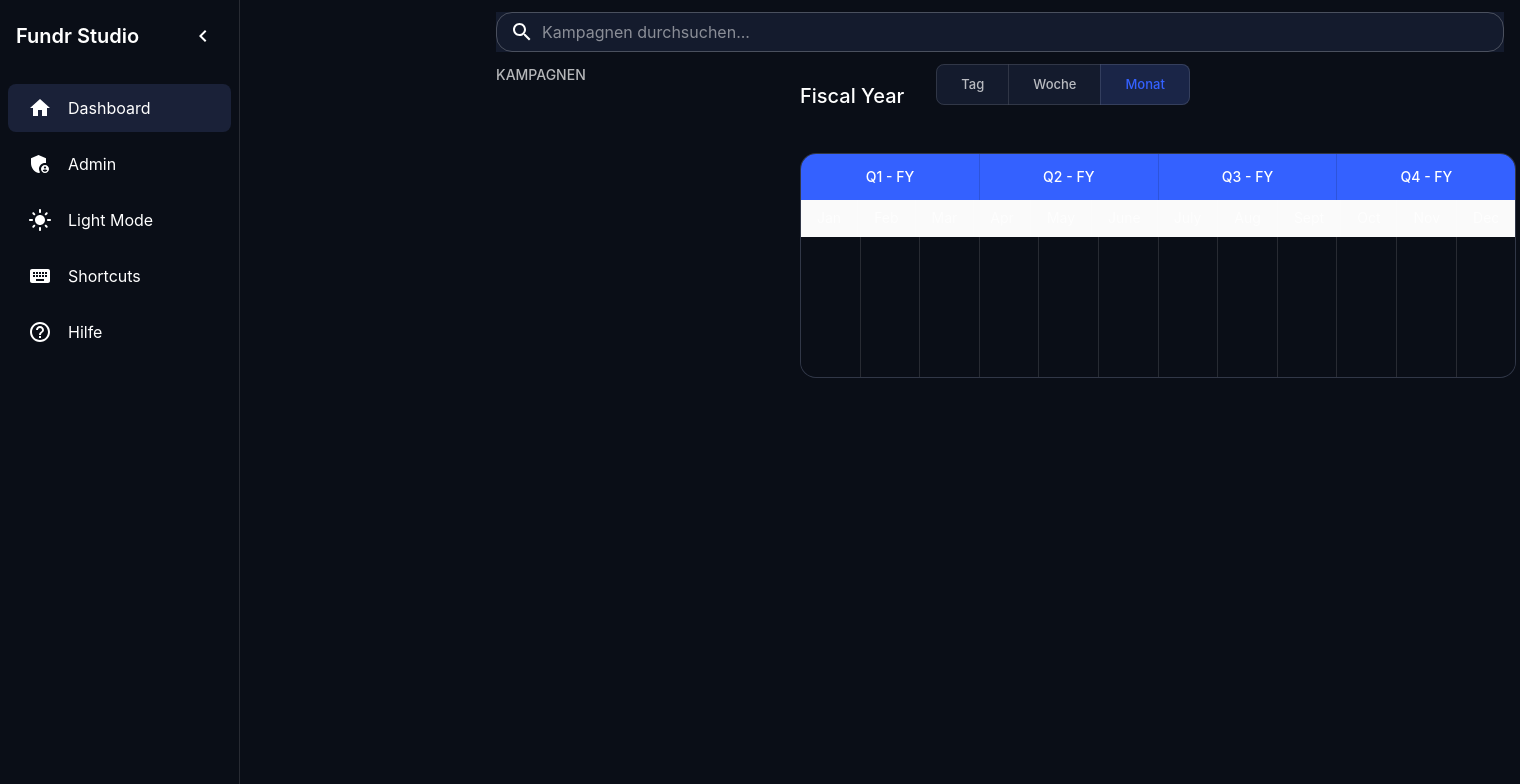
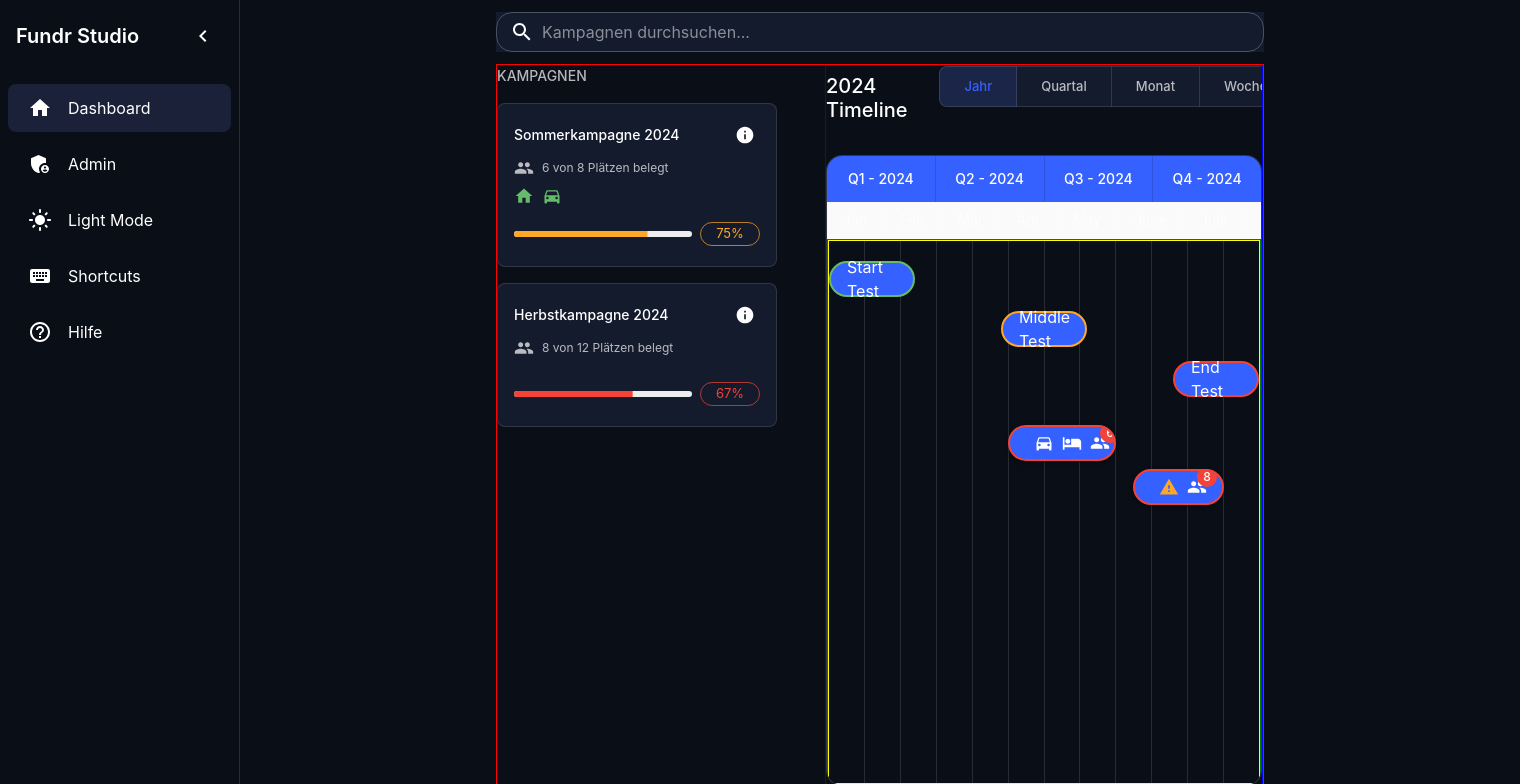
Before and after one commit to TIHAPIO/fundraiser-planner, a React app: page / in a window 1280 px wide. Shown: the top 784 px of the page, 1520 px wide, since content can reach past the window. Built offline with nearby package versions, Linux system fonts and the light colour scheme.

Commit message:
Update campaign management components and UI improvements

```diff
--- a/src/App.js
+++ b/src/App.js
@@ -39,6 +39,7 @@ import KeyboardIcon from '@mui/icons-material/Keyboard';
 
 import getTheme from './theme';
 import ErrorBoundary from './ErrorBoundary';
+import { mockCampaigns } from './data/mockData';
 
 // Lazy load components
 const CalendarView = React.lazy(() => import('./components/CalendarView'));
@@ -82,22 +83,6 @@ const ShortcutsDialog = ({ open, onClose }) => (
   </Dialog>
 );
 
-// Onboarding tour steps
-const TOUR_STEPS = [
-  {
-    target: '.dashboard-nav',
-    content: 'Hier finden Sie die Hauptnavigation für Dashboard und Admin-Bereich.',
-  },
-  {
-    target: '.search-bar',
-    content: 'Nutzen Sie die Suchfunktion, um schnell Kampagnen zu finden.',
-  },
-  {
-    target: '.timeline-view',
-    content: 'Die Timeline-Ansicht zeigt Ihre Kampagnen im Zeitverlauf.',
-  },
-];
-
 function App() {
   const [selectedWorkspace, setSelectedWorkspace] = useState('Team Captain');
   const [error, setError] = useState(null);
@@ -108,12 +93,24 @@ function App() {
   });
   const [searchQuery, setSearchQuery] = useState('');
   const [shortcutsOpen, setShortcutsOpen] = useState(false);
-  const [showTour, setShowTour] = useState(false);
+  const [filteredCampaigns, setFilteredCampaigns] = useState(mockCampaigns);
 
   // Save theme preference
   useEffect(() => {
     localStorage.setItem('darkMode', JSON.stringify(darkMode));
   }, [darkMode]);
+
+  // Filter campaigns based on search query
+  useEffect(() => {
+    if (searchQuery) {
+      const filtered = mockCampaigns.filter(campaign =>
+        campaign.name.toLowerCase().includes(searchQuery.toLowerCase())
+      );
+      setFilteredCampaigns(filtered);
+    } else {
+      setFilteredCampaigns(mockCampaigns);
+    }
+  }, [searchQuery]);
 
   // Keyboard shortcuts
   useEffect(() => {
@@ -164,11 +161,6 @@ function App() {
 
   const handleSearch = (event) => {
     setSearchQuery(event.target.value);
-  };
-
-  const handleTourComplete = () => {
-    localStorage.setItem('tourCompleted', 'true');
-    setShowTour(false);
   };
 
   const menuItems = [
@@ -240,7 +232,7 @@ function App() {
                 </IconButton>
               </Box>
 
-              <List className="dashboard-nav">
+              <List>
                 {menuItems.map((item) => (
                   <ListItem key={item.text} disablePadding>
                     <ListItemButton
@@ -314,7 +306,7 @@ function App() {
 
                 <ListItem disablePadding>
                   <ListItemButton
-                    onClick={() => setShowTour(true)}
+                    onClick={() => {}}
                     sx={{
                       minHeight: 48,
                       justifyContent: drawerOpen ? 'initial' : 'center',
@@ -341,6 +333,10 @@ function App() {
               component="main"
               sx={{
                 flexGrow: 1,
+                height: '100vh',
+                overflow: 'hidden',
+                display: 'flex',
+                flexDirection: 'column',
                 width: { sm: `calc(100% - ${drawerOpen ? DRAWER_WIDTH : theme.spacing(7)}px)` },
                 ml: { sm: `${drawerOpen ? DRAWER_WIDTH : theme.spacing(7)}px` },
                 mt: { xs: '48px', sm: 0 },
@@ -358,6 +354,7 @@ function App() {
                   height: '100%',
                   display: 'flex',
                   flexDirection: 'column',
+                  overflow: 'hidden',
                 }}
               >
                 {/* Search Bar */}
@@ -385,17 +382,22 @@ function App() {
                   />
                 </Box>
 
-                <Box sx={{ flexGrow: 1, minHeight: 0 }}>
+                <Box sx={{
+                  flexGrow: 1,
+                  overflow: 'hidden',
+                  display: 'flex',
+                  flexDirection: 'column',
+                }}>
                   <ErrorBoundary>
                     <Suspense fallback={<LoadingFallback />}>
                       {selectedWorkspace === 'Admin' ? (
                         <AdminChangeRequests />
                       ) : (
                         <CalendarView
+                          campaigns={filteredCampaigns}
                           onError={handleError}
                           drawerOpen={drawerOpen}
                           searchQuery={searchQuery}
-                          className="timeline-view"
                         />
                       )}
                     </Suspense>
@@ -426,40 +428,6 @@ function App() {
                 {error?.message}
               </Alert>
             </Snackbar>
-
-            {/* Onboarding Tour */}
-            {showTour && (
-              <Dialog
-                open={true}
-                onClose={handleTourComplete}
-                maxWidth="sm"
-                fullWidth
-              >
-                <DialogTitle>Willkommen bei Fundr Studio!</DialogTitle>
-                <DialogContent>
-                  <DialogContentText>
-                    Lassen Sie uns einen kurzen Rundgang durch die wichtigsten Funktionen machen.
-                  </DialogContentText>
-                  <Box sx={{ mt: 2 }}>
-                    {TOUR_STEPS.map((step, index) => (
-                      <Box key={index} sx={{ mb: 2 }}>
-                        <Typography variant="subtitle2" gutterBottom>
-                          {index + 1}. {step.target.replace('.', '')}
-                        </Typography>
-                        <Typography variant="body2">
-                          {step.content}
-                        </Typography>
-                      </Box>
-                    ))}
-                  </Box>
-                </DialogContent>
-                <Box sx={{ p: 2 }}>
-                  <Button onClick={handleTourComplete} variant="contained">
-                    Tour beenden
-                  </Button>
-                </Box>
-              </Dialog>
-            )}
           </Box>
         </ErrorBoundary>
       </LocalizationProvider>
--- a/src/components/CalendarView.js
+++ b/src/components/CalendarView.js
@@ -1,4 +1,4 @@
-import React, { useState } from 'react';
+import React, { useState, useEffect, useCallback } from 'react';
 import PropTypes from 'prop-types';
 import {
   Box,
@@ -13,31 +13,21 @@ import TimeUnitSelector from './TimeUnitSelector';
 import CampaignSidebar from './CampaignSidebar';
 import CampaignDetailsDialog from './CampaignDetailsDialog';
 import GroupIcon from '@mui/icons-material/Group';
+import DirectionsCarIcon from '@mui/icons-material/DirectionsCar';
+import HotelIcon from '@mui/icons-material/Hotel';
+import WarningIcon from '@mui/icons-material/Warning';
 
 const CalendarView = ({ campaigns = [], onError }) => {
   const theme = useTheme();
-  const [timeUnit, setTimeUnit] = useState('month');
+  const [timeUnit, setTimeUnit] = useState('year');
   const [selectedCampaign, setSelectedCampaign] = useState(null);
   const [detailsOpen, setDetailsOpen] = useState(false);
+  const [currentYear] = useState(() => {
+    const firstCampaign = campaigns[0];
+    return firstCampaign ? new Date(firstCampaign.startDate).getFullYear() : new Date().getFullYear();
+  });
 
-  const months = [
-    'Jan', 'Feb', 'Mar', 'Apr', 'May', 'June',
-    'July', 'Aug', 'Sept', 'Oct', 'Nov', 'Dec'
-  ];
-
-  const quarters = [
-    { label: 'Q1 - FY', months: [0, 1, 2] },
-    { label: 'Q2 - FY', months: [3, 4, 5] },
-    { label: 'Q3 - FY', months: [6, 7, 8] },
-    { label: 'Q4 - FY', months: [9, 10, 11] },
-  ];
-
-  const handleCampaignClick = (campaign) => {
-    setSelectedCampaign(campaign);
-    setDetailsOpen(true);
-  };
-
-  const getCampaignPosition = (startDate, endDate) => {
+  const getCampaignPosition = useCallback((startDate, endDate) => {
     try {
       const start = new Date(startDate);
       const end = new Date(endDate);
@@ -46,28 +36,95 @@ const CalendarView = ({ campaigns = [], onError }) => {
         throw new Error('Invalid date format');
       }
 
-      const startMonth = start.getMonth();
-      const endMonth = end.getMonth();
+      // Calculate position based on the full year
+      const yearStart = new Date(currentYear, 0, 1);
+      const totalDays = 365; // Use fixed number of days
 
-      const startPercentage = (startMonth / 12) * 100;
-      const duration = ((endMonth - startMonth + 1) / 12) * 100;
+      const startDay = Math.floor((start - yearStart) / (1000 * 60 * 60 * 24));
+      const endDay = Math.floor((end - yearStart) / (1000 * 60 * 60 * 24));
 
-      return {
+      const startPercentage = (startDay / totalDays) * 100;
+      const widthPercentage = ((endDay - startDay + 1) / totalDays) * 100;
+
+      const position = {
         left: `${startPercentage}%`,
-        width: `${duration}%`,
+        width: `${widthPercentage}%`,
       };
+
+      console.log('Campaign position calculation:', {
+        name: campaigns.find(c => c.startDate === startDate)?.name,
+        startDate,
+        endDate,
+        startDay,
+        endDay,
+        startPercentage,
+        widthPercentage,
+        position
+      });
+
+      return position;
     } catch (error) {
       onError?.(error);
       return { left: '0%', width: '0%' };
     }
+  }, [campaigns, currentYear, onError]);
+
+  // Debug logging
+  useEffect(() => {
+    console.log('Current Year:', currentYear);
+    console.log('Campaigns:', campaigns.map(c => ({
+      name: c.name,
+      startDate: c.startDate,
+      endDate: c.endDate,
+      position: getCampaignPosition(c.startDate, c.endDate)
+    })));
+  }, [campaigns, currentYear, getCampaignPosition]);
+
+  const months = [
+    'Jan', 'Feb', 'Mar', 'Apr', 'May', 'June',
+    'July', 'Aug', 'Sept', 'Oct', 'Nov', 'Dec'
+  ];
+
+  const quarters = [
+    { label: `Q1 - ${currentYear}`, months: [0, 1, 2] },
+    { label: `Q2 - ${currentYear}`, months: [3, 4, 5] },
+    { label: `Q3 - ${currentYear}`, months: [6, 7, 8] },
+    { label: `Q4 - ${currentYear}`, months: [9, 10, 11] },
+  ];
+
+  const handleTimeUnitChange = (newUnit) => {
+    setTimeUnit(newUnit);
   };
 
-  const getCapacityColor = (registered, total) => {
-    const percentage = (registered / total) * 100;
-    if (percentage >= 100) return theme.palette.success.main;
-    if (percentage >= 75) return theme.palette.warning.main;
-    if (percentage >= 50) return theme.palette.error.main;
-    return theme.palette.grey[400];
+  const handleCampaignClick = (campaign) => {
+    setSelectedCampaign(campaign);
+    setDetailsOpen(true);
+  };
+
+  const getFundraiserStatusColor = (campaign) => {
+    const percentage = (campaign.registeredFundraisers / campaign.capacity) * 100;
+    if (percentage >= 80) return theme.palette.success.main;
+    return theme.palette.error.main;
+  };
+
+  const getResourceWarnings = (campaign) => {
+    const warnings = [];
+
+    const fundraiserPercentage = (campaign.registeredFundraisers / campaign.capacity) * 100;
+    if (fundraiserPercentage < 50) {
+      warnings.push('Unterbelegung: Weniger als 50% der Plätze belegt');
+    } else if (fundraiserPercentage > 90) {
+      warnings.push('Überbelegung: Mehr als 90% der Plätze belegt');
+    }
+
+    if (!campaign.vehicle) {
+      warnings.push('Kein Fahrzeug zugewiesen');
+    }
+    if (!campaign.accommodation) {
+      warnings.push('Keine Unterkunft zugewiesen');
+    }
+
+    return warnings;
   };
 
   const validateCampaign = (campaign) => {
@@ -78,39 +135,25 @@ const CalendarView = ({ campaigns = [], onError }) => {
     return true;
   };
 
-  const GridLines = () => (
-    <Box
-      sx={{
-        position: 'absolute',
-        top: 0,
-        left: 0,
-        right: 0,
-        bottom: 0,
+  return (
+    <Box sx={{
       display: 'flex',
-        pointerEvents: 'none',
-      }}
-    >
-      {months.map((_, index) => (
-        <Box
-          key={index}
-          sx={{
-            flex: 1,
-            borderRight: index < 11 ? `1px solid ${theme.palette.divider}` : 'none',
-          }}
-        />
-      ))}
-    </Box>
-  );
-
-  return (
-    <>
-      <Box sx={{ display: 'flex' }}>
+      height: '100%',
+      border: '1px solid red', // Debug border
+    }}>
       <CampaignSidebar
         campaigns={campaigns}
         onCampaignClick={handleCampaignClick}
       />
 
-        <Box sx={{ flex: 1 }}>
+      <Box sx={{
+        flex: 1,
+        display: 'flex',
+        flexDirection: 'column',
+        ml: 3,
+        border: '1px solid blue', // Debug border
+        overflow: 'hidden',
+      }}>
         <Box sx={{ display: 'flex', alignItems: 'center', mb: 3 }}>
           <Typography
             variant="h4"
@@ -120,19 +163,26 @@ const CalendarView = ({ campaigns = [], onError }) => {
               mr: 4,
             }}
           >
-              Fiscal Year
+            {currentYear} Timeline
           </Typography>
-            <TimeUnitSelector value={timeUnit} onChange={setTimeUnit} />
+          <TimeUnitSelector value={timeUnit} onChange={handleTimeUnitChange} />
         </Box>
 
         <Paper
           elevation={0}
           sx={{
-              overflow: 'hidden',
+            flex: 1,
+            display: 'flex',
+            flexDirection: 'column',
             border: `1px solid ${theme.palette.divider}`,
             borderRadius: 2,
+            minHeight: 400,
+            position: 'relative',
+            overflow: 'hidden',
           }}
         >
+          {/* Headers */}
+          <Box>
             {/* Quarters */}
             <Box
               sx={{
@@ -183,22 +233,121 @@ const CalendarView = ({ campaigns = [], onError }) => {
                 </Box>
               ))}
             </Box>
+          </Box>
 
-            {/* Campaign Timeline */}
+          {/* Timeline Content */}
           <Box
             sx={{
+              flex: 1,
               position: 'relative',
-                minHeight: '140px',
               bgcolor: theme.palette.background.default,
-                p: 2,
+              minHeight: 200,
+              border: '1px solid green', // Debug border
+              overflowX: 'auto',
+              overflowY: 'auto',
             }}
           >
-              <GridLines />
+            {/* Timeline Items Container */}
+            <Box sx={{
+              position: 'relative',
+              height: '100%',
+              minHeight: 400,
+              minWidth: '100%',
+              width: 'fit-content',
+              border: '1px solid yellow', // Debug border
+              px: 4,
+            }}>
+              {/* Grid Lines */}
+              <Box
+                sx={{
+                  position: 'absolute',
+                  top: 0,
+                  left: 0,
+                  right: 0,
+                  bottom: 0,
+                  display: 'flex',
+                  pointerEvents: 'none',
+                }}
+              >
+                {months.map((_, index) => (
+                  <Box
+                    key={index}
+                    sx={{
+                      flex: 1,
+                      borderRight: index < 11 ? `1px solid ${theme.palette.divider}` : 'none',
+                    }}
+                  />
+                ))}
+              </Box>
+
+              {/* Test Campaign Items */}
+              <Box
+                sx={{
+                  position: 'absolute',
+                  left: '0%',
+                  width: '20%',
+                  top: '20px',
+                  height: 36,
+                  bgcolor: theme.palette.primary.main,
+                  color: theme.palette.primary.contrastText,
+                  borderRadius: '18px',
+                  display: 'flex',
+                  alignItems: 'center',
+                  px: 2,
+                  border: `2px solid ${theme.palette.success.main}`,
+                  zIndex: 10,
+                }}
+              >
+                Start Test
+              </Box>
+
+              <Box
+                sx={{
+                  position: 'absolute',
+                  left: '40%',
+                  width: '20%',
+                  top: '70px',
+                  height: 36,
+                  bgcolor: theme.palette.primary.main,
+                  color: theme.palette.primary.contrastText,
+                  borderRadius: '18px',
+                  display: 'flex',
+                  alignItems: 'center',
+                  px: 2,
+                  border: `2px solid ${theme.palette.warning.main}`,
+                  zIndex: 10,
+                }}
+              >
+                Middle Test
+              </Box>
+
+              <Box
+                sx={{
+                  position: 'absolute',
+                  left: '80%',
+                  width: '20%',
+                  top: '120px',
+                  height: 36,
+                  bgcolor: theme.palette.primary.main,
+                  color: theme.palette.primary.contrastText,
+                  borderRadius: '18px',
+                  display: 'flex',
+                  alignItems: 'center',
+                  px: 2,
+                  border: `2px solid ${theme.palette.error.main}`,
+                  zIndex: 10,
+                }}
+              >
+                End Test
+              </Box>
+
+              {/* Campaign Items */}
               {campaigns
                 .filter(validateCampaign)
                 .map((campaign, index) => {
                   const position = getCampaignPosition(campaign.startDate, campaign.endDate);
-                  const capacityColor = getCapacityColor(campaign.registeredFundraisers, campaign.capacity);
+                  const statusColor = getFundraiserStatusColor(campaign);
+                  const warnings = getResourceWarnings(campaign);
                   const isSelected = selectedCampaign?.id === campaign.id;
 
                   return (
@@ -210,6 +359,11 @@ const CalendarView = ({ campaigns = [], onError }) => {
                             <Typography variant="body2">
                               {campaign.registeredFundraisers} von {campaign.capacity} Plätzen belegt
                             </Typography>
+                            {warnings.map((warning, idx) => (
+                              <Typography key={idx} variant="body2" color="error">
+                                • {warning}
+                              </Typography>
+                            ))}
                           </Box>
                         }
                       >
@@ -217,7 +371,7 @@ const CalendarView = ({ campaigns = [], onError }) => {
                           sx={{
                             position: 'absolute',
                             ...position,
-                            top: index * 44,
+                            top: (index + 4) * 44 + 8,
                             height: 36,
                             display: 'flex',
                             alignItems: 'center',
@@ -233,8 +387,8 @@ const CalendarView = ({ campaigns = [], onError }) => {
                             whiteSpace: 'nowrap',
                             overflow: 'hidden',
                             textOverflow: 'ellipsis',
-                            zIndex: isSelected ? 2 : 1,
-                            border: isSelected ? `2px solid ${theme.palette.primary.dark}` : 'none',
+                            border: `2px solid ${statusColor}`,
+                            zIndex: 2,
                             '&:hover': {
                               transform: 'translateY(-2px)',
                               boxShadow: theme.shadows[4],
@@ -254,13 +408,28 @@ const CalendarView = ({ campaigns = [], onError }) => {
                           >
                             {campaign.name}
                           </Typography>
+                          <Box sx={{ display: 'flex', gap: 1, alignItems: 'center' }}>
+                            {warnings.length > 0 && (
+                              <WarningIcon
+                                sx={{
+                                  color: theme.palette.warning.main,
+                                  fontSize: 20,
+                                }}
+                              />
+                            )}
+                            {campaign.vehicle ? (
+                              <DirectionsCarIcon sx={{ fontSize: 20 }} />
+                            ) : null}
+                            {campaign.accommodation ? (
+                              <HotelIcon sx={{ fontSize: 20 }} />
+                            ) : null}
                             <Badge
                               badgeContent={campaign.registeredFundraisers}
                               max={99}
                               color="default"
                               sx={{
                                 '& .MuiBadge-badge': {
-                                bgcolor: capacityColor,
+                                  bgcolor: statusColor,
                                   color: '#fff',
                                 },
                               }}
@@ -268,13 +437,14 @@ const CalendarView = ({ campaigns = [], onError }) => {
                               <GroupIcon fontSize="small" />
                             </Badge>
                           </Box>
+                        </Box>
                       </Tooltip>
                     </Fade>
                   );
                 })}
             </Box>
+          </Box>
         </Paper>
-        </Box>
       </Box>
 
       <CampaignDetailsDialog
@@ -282,7 +452,7 @@ const CalendarView = ({ campaigns = [], onError }) => {
         onClose={() => setDetailsOpen(false)}
         campaign={selectedCampaign}
       />
-    </>
+    </Box>
   );
 };
 
@@ -295,6 +465,8 @@ CalendarView.propTypes = {
       endDate: PropTypes.string.isRequired,
       capacity: PropTypes.number.isRequired,
       registeredFundraisers: PropTypes.number.isRequired,
+      vehicle: PropTypes.number,
+      accommodation: PropTypes.number,
       teamLeader: PropTypes.oneOfType([PropTypes.string, PropTypes.number]),
       selectedFundraisers: PropTypes.arrayOf(
         PropTypes.oneOfType([PropTypes.string, PropTypes.number])
--- a/src/components/TimeUnitSelector.js
+++ b/src/components/TimeUnitSelector.js
@@ -6,7 +6,13 @@ import {
   Box,
   useTheme,
 } from '@mui/material';
-import { timeUnits } from '../data/mockData';
+
+const timeUnits = [
+  { value: 'year', label: 'Jahr' },
+  { value: 'quarter', label: 'Quartal' },
+  { value: 'month', label: 'Monat' },
+  { value: 'week', label: 'Woche' },
+];
 
 const TimeUnitSelector = ({ value, onChange }) => {
   const theme = useTheme();
@@ -50,7 +56,7 @@ const TimeUnitSelector = ({ value, onChange }) => {
 };
 
 TimeUnitSelector.propTypes = {
-  value: PropTypes.oneOf(['week', 'month', 'year']).isRequired,
+  value: PropTypes.oneOf(['year', 'quarter', 'month', 'week']).isRequired,
   onChange: PropTypes.func.isRequired,
 };
 
```
Lines whose indentation alone changed are shown as unchanged.
